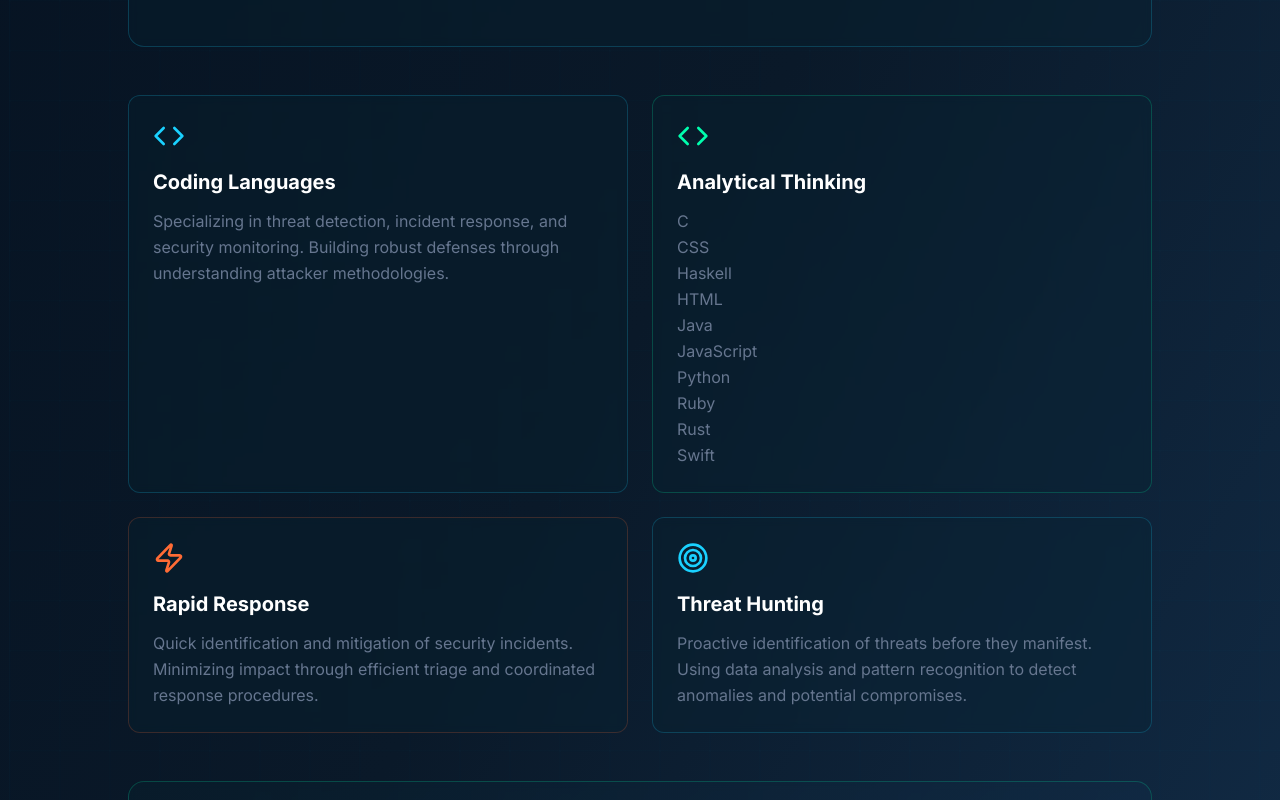
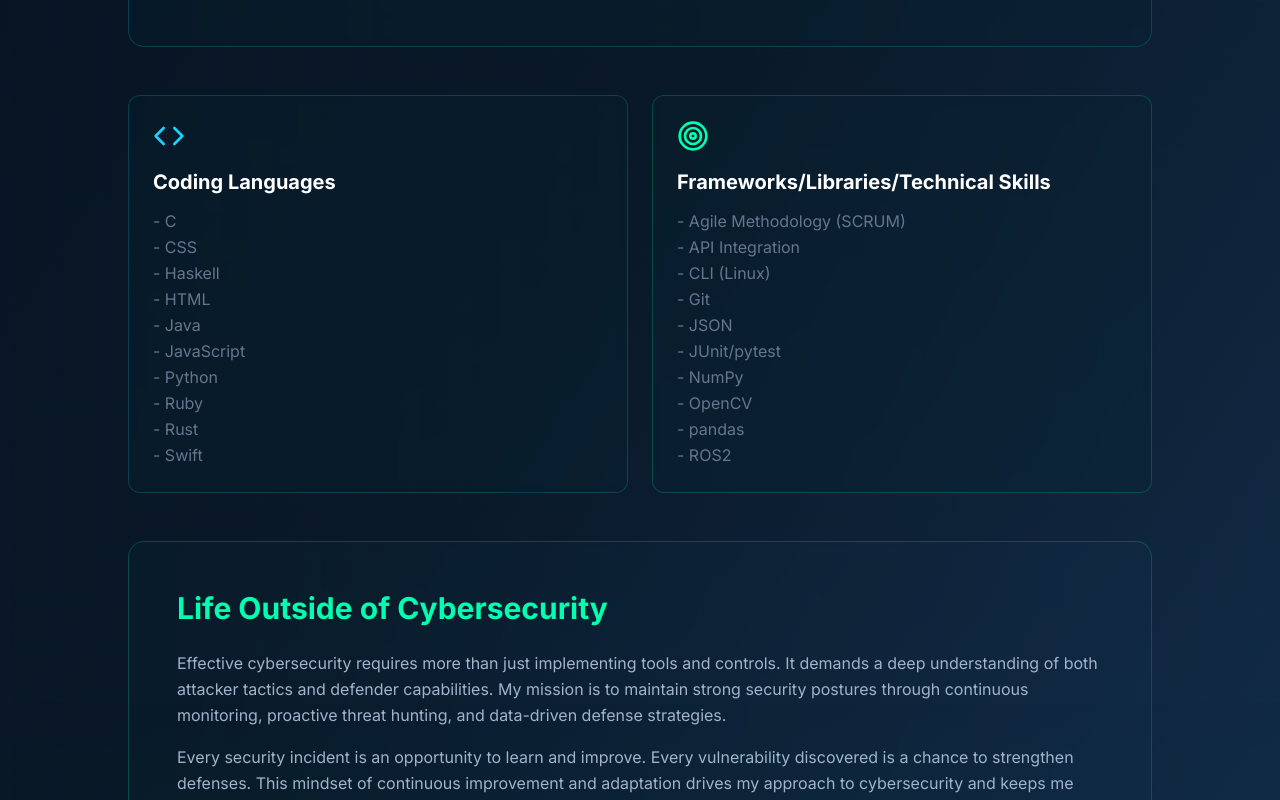
Before and after one commit to haydenmurphey/haydenmurphey, a Next.js app: page /about in a window 1280 px wide. Shown: the part 780-1580 px from the top of the page. Built offline with nearby package versions, Linux system fonts and the light colour scheme.

Commit message:
completed skills section

```diff
--- a/src/app/about/page.tsx
+++ b/src/app/about/page.tsx
@@ -107,47 +107,40 @@ export default function AboutPage() {
                 <Code className="text-cyber-cyan mb-4" size={32} />
                 <h3 className="text-xl font-bold text-white mb-3">Coding Languages</h3>
                 <p className="text-cyber-gray leading-relaxed">
-                  Specializing in threat detection, incident response, and security monitoring.
-                  Building robust defenses through understanding attacker methodologies.
+                  <ul>
+                    <li>- C</li>
+                    <li>- CSS</li>
+                    <li>- Haskell</li>
+                    <li>- HTML</li>
+                    <li>- Java</li>
+                    <li>- JavaScript</li>
+                    <li>- Python</li>
+                    <li>- Ruby</li>
+                    <li>- Rust</li>
+                    <li>- Swift</li>
+                  </ul>
                 </p>
               </div>
 
               <div className="bg-cyber-teal-dark/30 backdrop-blur-sm border border-cyber-green/20 rounded-xl p-6 hover:border-cyber-green/50 transition-all duration-300">
-                <Code className="text-cyber-green mb-4" size={32} />
-                <h3 className="text-xl font-bold text-white mb-3">Analytical Thinking</h3>
+                <Target className="text-cyber-green mb-4" size={32} />
+                <h3 className="text-xl font-bold text-white mb-3">Frameworks/Libraries/Technical Skills</h3>
                 <p className="text-cyber-gray leading-relaxed">
                   <ul>
-                    <li>C</li>
-                    <li>CSS</li>
-                    <li>Haskell</li>
-                    <li>HTML</li>
-                    <li>Java</li>
-                    <li>JavaScript</li>
-                    <li>Python</li>
-                    <li>Ruby</li>
-                    <li>Rust</li>
-                    <li>Swift</li>
+                    <li>- Agile Methodology (SCRUM)</li>
+                    <li>- API Integration</li>
+                    <li>- CLI (Linux)</li>
+                    <li>- Git</li>
+                    <li>- JSON</li>
+                    <li>- JUnit/pytest</li>
+                    <li>- NumPy</li>
+                    <li>- OpenCV</li>
+                    <li>- pandas</li>
+                    <li>- ROS2</li>
                   </ul>
                 </p>
               </div>
 
-              <div className="bg-cyber-teal-dark/30 backdrop-blur-sm border border-cyber-orange/20 rounded-xl p-6 hover:border-cyber-orange/50 transition-all duration-300">
-                <Zap className="text-cyber-orange mb-4" size={32} />
-                <h3 className="text-xl font-bold text-white mb-3">Rapid Response</h3>
-                <p className="text-cyber-gray leading-relaxed">
-                  Quick identification and mitigation of security incidents. Minimizing impact
-                  through efficient triage and coordinated response procedures.
-                </p>
-              </div>
-
-              <div className="bg-cyber-teal-dark/30 backdrop-blur-sm border border-cyber-cyan/20 rounded-xl p-6 hover:border-cyber-cyan/50 transition-all duration-300">
-                <Target className="text-cyber-cyan mb-4" size={32} />
-                <h3 className="text-xl font-bold text-white mb-3">Threat Hunting</h3>
-                <p className="text-cyber-gray leading-relaxed">
-                  Proactive identification of threats before they manifest. Using data analysis
-                  and pattern recognition to detect anomalies and potential compromises.
-                </p>
-              </div>
             </m.div>
 
             {/* Philosophy Section */}
@@ -192,7 +185,7 @@ export default function AboutPage() {
                   View My Projects
                 </h3>
                 <p className="text-cyber-gray-light mb-4">
-                  Explore defensive security tools and Blue Team automation projects
+                  Explore projects relating to cybersecurity, personal projects, and more
                 </p>
                 <div className="inline-flex items-center gap-2 text-cyber-cyan group-hover:gap-4 transition-all">
                   <span className="font-mono">See Projects</span>
```
